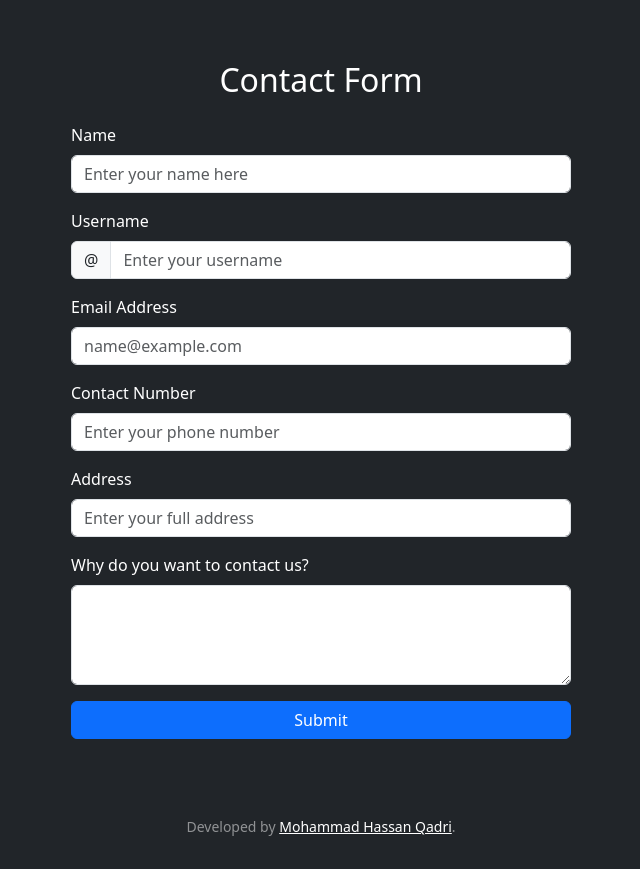
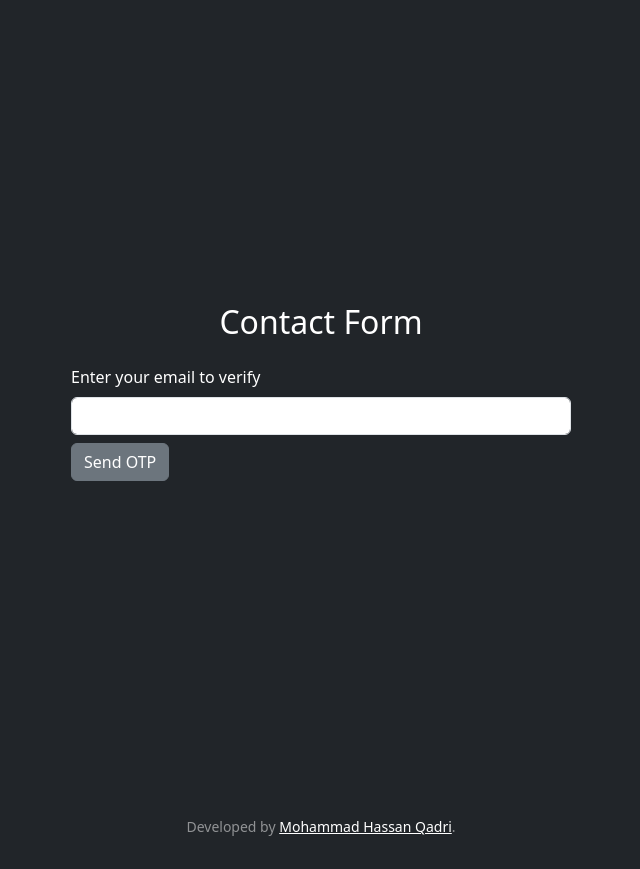
Before and after one commit to hassan-mhrq/AhlusSunnahYouthClub, a Django app: page /contact in a window 1280 px wide. Shown: the part 76-945 px from the top of the page, without its empty margins (319-959 px from the left). Run offline with Django 5.2, Linux system fonts and the light colour scheme.

Commit message:
Added email input and OTP generation in the signup flow

```diff
--- a/home/urls.py
+++ b/home/urls.py
@@ -14,5 +14,8 @@ urlpatterns = [
     path("login/", views.login_view, name = 'login'),
     path("logout/", views.logout_view, name = 'logout'),
     path("contact", views.contact, name = 'contact'),
-
+    path('forgot-password/', views.forgot_password_view, name='forgot_password'),
+    path('query/', views.query_view, name='query'),
+    # path('verify-otp/', views.verify_otp_view, name='verify_otp'),
+    # path('reset-password/', views.reset_password_view, name='reset_password'),
 ]
--- a/home/views.py
+++ b/home/views.py
@@ -6,7 +6,12 @@ from django.contrib import messages
 from django.contrib.auth.models import User
 from django.contrib.auth.forms import UserCreationForm
 from django.contrib.auth import authenticate , login as auth_login, logout as auth_logout
+from django.contrib.auth.hashers import make_password
 from .forms import SignUpForm
+import random
+from django.core.mail import send_mail
+from django.utils import timezone
+from .models import PasswordResetOTP
 
 
 # Create your views here.
@@ -36,20 +41,72 @@ def about(request):
 
 
 def signup(request):
+
+    email_verified = request.session.get('signup_email_verified', False)
+    otp_verified = request.session.get('signup_otp_verified', False)
+    verified_email = request.session.get('signup_verified_email', '')
+
     if request.method == 'POST':
-        form = SignUpForm(request.POST)
-        if form.is_valid():
-            user = form.save(commit=False)
-            user.set_password(form.cleaned_data['password'])  # hash the password
-            user.save()
-            auth_login(request, user)
-            messages.success(request, 'Sign-up successful! You are now logged in.')
-            return redirect('homepage')  # replace with your desired page
-        else:
-            messages.error(request, 'There was an error in your sign-up form.')
-    else:
-        form = SignUpForm()
-    return render(request, 'signup.html', {'form': form})
+        action = request.POST.get('action')
+
+        if action == 'send_otp':
+            email = request.POST.get('email')
+            otp = str(random.randint(100000, 999999))
+            request.session['signup_otp'] = otp
+            request.session['signup_verified_email'] = email
+            request.session['signup_email_verified'] = True
+
+            send_mail(
+                'Your OTP for Signup',
+                f'Your OTP is: {otp}',
+                'smarttvofkitchen@gmail.com',
+                [email],
+                fail_silently=False,
+            )
+            messages.success(request, 'OTP sent to your email.')
+            return redirect('signup')
+
+        elif action == 'verify_otp':
+            entered_otp = request.POST.get('otp')
+            if entered_otp == request.session.get('signup_otp'):
+                request.session['signup_otp_verified'] = True
+                messages.success(request, 'Email verified successfully.')
+            else:
+                messages.error(request, 'Incorrect OTP. Please try again.')
+            return redirect('signup')
+
+        elif action == 'submit_signup' and email_verified and otp_verified:
+            username = request.POST.get('username')
+            phone = request.POST.get('phone')
+            password = request.POST.get('password')
+            confirm_password = request.POST.get('password_confirm')
+
+            if password != confirm_password:
+                messages.error(request, 'Passwords do not match.')
+                return redirect('signup')
+
+            email = verified_email
+            if User.objects.filter(username=username).exists():
+                messages.error(request, 'Username already taken.')
+                return redirect('signup')
+            if User.objects.filter(email=email).exists():
+                messages.error(request, 'Email already registered.')
+                return redirect('signup')
+
+            User.objects.create(
+                username=username,
+                email=email,
+                password=make_password(password),
+            )
+            messages.success(request, 'Account created successfully! You can now log in.')
+            request.session.flush()
+            return redirect('login')
+
+    return render(request, 'signup.html', {
+        'email_verified': email_verified,
+        'otp_verified': otp_verified,
+        'verified_email': verified_email
+    })
 
 
 def login_view(request):
@@ -72,6 +129,8 @@ def login_view(request):
     return render(request, 'login.html')  # If GET request, show login page
 
 
+
+
 def logout_view(request):
     auth_logout(request)  # This logs the user out
     messages.success(request, "You have successfully logged out.")
@@ -79,17 +138,209 @@ def logout_view(request):
 
 
 def contact(request):
-    if request.method=="POST":
-         name = request.POST.get('name')
-         username = request.POST.get('username')
-         email = request.POST.get('email')
-         phone = request.POST.get('phone')
-         address = request.POST.get('address')
-         comment = request.POST.get('comment')
-         contact_input = Contact(name=name, username= username, email=email, contact=phone, address=address, comment=comment , date=datetime.now())
-         contact_input.save()
+    email_verified = request.session.get('email_verified', False)
+    otp_verified = request.session.get('otp_verified', False)
+    verified_email = request.session.get('verified_email', '')
 
-         messages.success(request, "Submitted successfully! We'll contact you shortly.")
-         return redirect('contact')  # reload form and show success message
+    if request.method == 'POST':
+        action = request.POST.get('action')
 
-    return render(request,'contact.html')
+        if action == 'send_otp':
+            email = request.POST.get('email')
+            otp = str(random.randint(100000, 999999))
+
+            request.session['otp'] = otp
+            request.session['verified_email'] = email
+            request.session['email_verified'] = True  # To show OTP input form
+
+            send_mail(
+                'Your AhlusSunnahYouthClub OTP',
+                f'Your OTP is: {otp}',
+                'smarttvofkitchen@gmail.com',  # Replace with your "from" email
+                [email],
+                fail_silently=False,
+            )
+            messages.success(request, 'OTP has been sent to your email.')
+            return redirect('contact')
+
+        elif action == 'verify_otp':
+            user_otp = request.POST.get('otp')
+            if user_otp == request.session.get('otp'):
+                request.session['otp_verified'] = True
+                messages.success(request, 'Email verified successfully.')
+            else:
+                messages.error(request, 'Invalid OTP. Please try again.')
+            return redirect('contact')
+
+        elif action == 'submit_form' and email_verified and otp_verified:
+            # Process form data here
+            name = request.POST.get('name')
+            username = request.POST.get('username')
+            phone = request.POST.get('phone')
+            address = request.POST.get('address')
+            comment = request.POST.get('comment')
+            email = request.POST.get('email')
+
+            # You can save this to a model, send an email, etc.
+            messages.success(request, 'Thank you for contacting us!')
+            # Optionally clear session
+            request.session.flush()
+            return redirect('contact')
+
+    return render(request, 'contact.html', {
+        'email_verified': email_verified,
+        'otp_verified': otp_verified,
+        'verified_email': verified_email
+    })
+
+
+def query_view(request):
+    if request.method == "POST":
+        hadees_number = request.POST.get("hadees_number")
+        line_number = request.POST.get("line_number")
+        query_text = request.POST.get("query_text")
+
+        # You can save this data to a model here if needed
+        # Example: Query.objects.create(...)
+
+        messages.success(request, "Your query has been submitted successfully.")
+        return redirect('query')  # This matches the name you’ll give in urls.py
+
+    return render(request, 'query.html')  # This loads your query.html template
+
+
+
+
+
+
+#Email verification, OTP , reset password
+
+
+# def forgot_password_view(request):
+#     if request.method == 'POST':
+#         email = request.POST.get('email')
+#         send_otp_email(email)
+#         request.session['reset_email'] = email
+#         return redirect('verify_otp')
+#     return render(request, 'forgot_password.html')
+
+
+# def send_otp_email(user_email):
+#     otp = random.randint(100000, 999999)
+#     expiry = timezone.now() + timezone.timedelta(minutes=10)
+
+#     # Save OTP to DB (create PasswordResetOTP model if needed)
+#     PasswordResetOTP.objects.update_or_create(
+#         email=user_email,
+#         defaults={'otp': otp, 'expires_at': expiry}
+#     )
+
+#     send_mail(
+#         subject='Your Password Reset OTP',
+#         message=f'Your OTP is {otp}. It will expire in 10 minutes.',
+#         from_email='noreply@yourdomain.com',
+#         recipient_list=[user_email]
+#     )
+
+
+# def verify_otp_view(request):
+#     if request.method == 'POST':
+#         entered_otp = request.POST.get('otp')
+#         email = request.session.get('reset_email')
+#         record = PasswordResetOTP.objects.get(email=email)
+#         if record.is_valid(entered_otp):
+#             return redirect('reset_password')
+#         else:
+#             messages.error(request, 'Invalid or expired OTP')
+#     return render(request, 'verify_otp.html')
+
+def forgot_password_view(request):
+    step = 'email'
+
+    if request.method == 'POST':
+        if 'email' in request.POST:
+            email = request.POST.get('email')
+            try:
+                user = User.objects.get(email=email)
+                otp = str(random.randint(100000, 999999))
+                expiry = timezone.now() + timezone.timedelta(minutes=10)
+
+                PasswordResetOTP.objects.update_or_create(
+                    email=email,
+                    defaults={'otp': otp, 'expires_at': expiry}
+                )
+
+                send_mail(
+                    'Your OTP for Password Reset',
+                    f'Your OTP is {otp}',
+                    'smarttvofkitchen@gmail.com',
+                    [email],
+                )
+
+                request.session['reset_email'] = email
+                messages.info(request, 'OTP sent to your email.')
+                step = 'otp'
+            except User.DoesNotExist:
+                messages.error(request, 'No user found with that email.')
+
+        elif 'otp' in request.POST:
+            otp = request.POST.get('otp')
+            new_password = request.POST.get('new_password')
+            confirm_password = request.POST.get('confirm_password')
+            email = request.session.get('reset_email')
+
+            if not email:
+                messages.error(request, 'Session expired. Try again.')
+                return redirect('forgot_password')
+
+            try:
+                record = PasswordResetOTP.objects.get(email=email)
+                if record.otp == otp and timezone.now() < record.expires_at:
+                    if new_password != confirm_password:
+                        messages.error(request, 'Passwords do not match.')
+                        step = 'otp'
+                    else:
+                        user = User.objects.get(email=email)
+                        user.set_password(new_password)
+                        user.save()
+                        record.delete()
+                        messages.success(request, 'Password has been reset. You can now log in.')
+                        return redirect('login')
+                else:
+                    messages.error(request, 'Invalid or expired OTP.')
+                    step = 'otp'
+            except PasswordResetOTP.DoesNotExist:
+                messages.error(request, 'OTP not found. Try again.')
+                step = 'email'
+
+        elif 'otp' in request.POST or request.POST.get('action') == 'resend':
+            email = request.session.get('reset_email')
+
+            if not email:
+                 messages.error(request, 'Session expired. Try again.')
+                 return redirect('forgot_password')
+
+            # Handle resend OTP
+            if request.POST.get('action') == 'resend':
+                otp = str(random.randint(100000, 999999))
+                expiry = timezone.now() + timezone.timedelta(minutes=10)
+
+                PasswordResetOTP.objects.update_or_create(
+                    email=email,
+                    defaults={'otp': otp, 'expires_at': expiry}
+                )
+
+                send_mail(
+                    'Your New OTP for Password Reset',
+                    f'Your new OTP is {otp}',
+                    'noreply@yourdomain.com',
+                    [email],
+                )
+
+                messages.info(request, 'A new OTP has been sent to your email.')
+                step = 'otp'
+
+    else:
+        request.session.pop('reset_email', None)
+
+    return render(request, 'forgot_password.html', {'step': step})
--- a/templates/contact.html
+++ b/templates/contact.html
@@ -1,69 +1,70 @@
 {% extends "base.html" %}
 {% load static %}
 
-{% block title %}ContactUs- AhlusSunnahYouthClub{% endblock title %}
+{% block title %}Contact Us - AhlusSunnahYouthClub{% endblock title %}
 
 {% block body %}
+<div class="d-flex justify-content-center align-items-center" style="min-height: 100vh;">
+    <form method="POST" action="{% url 'contact' %}" class="w-100" style="max-width: 500px;">
+        {% csrf_token %}
+        <h2 class="text-center mb-4">Contact Form</h2>
 
-
-
-
-{% if messages %}
-{% for message in messages %}
-<div class="alert alert-warning alert-dismissible fade show" role="alert">
-    <strong>Submitted successfully!</strong> We'll contact you shortly.
-    <button type="button" class="btn-close" data-bs-dismiss="alert" aria-label="Close"></button>
+        {% if not email_verified %}
+            <div class="mb-3">
+                <label for="email" class="form-label">Enter your email to verify</label>
+                <input type="email" class="form-control" name="email" required>
+                <button type="submit" name="action" value="send_otp" class="btn btn-secondary mt-2">Send OTP</button>
             </div>
-{% endfor %}
-{% endif %}
-<div class="d-flex justify-content-center align-items-center" style="min-height: 100vh;">
-    <form method="POST" action="/contact/" class="w-100" style="max-width: 500px;">
-        {% csrf_token %}
-
-        <h2 class="text-center mb-4">Contact Form</h2>
+        {% elif not otp_verified %}
+            <div class="mb-3">
+                <label for="otp" class="form-label">Enter the OTP sent to your email</label>
+                <input type="text" class="form-control" name="otp" maxlength="6" required>
+                <button type="submit" name="action" value="verify_otp" class="btn btn-secondary mt-2">Verify OTP</button>
+            </div>
+        {% else %}
+            <!-- Email & OTP are verified: Show full form -->
+            <input type="hidden" name="email" value="{{ verified_email }}">
 
             <div class="mb-3">
                 <label for="name" class="form-label">Name</label>
-            <input type="text" class="form-control" id="name" name="name" placeholder="Enter your name here">
+                <input type="text" class="form-control" name="name" required>
             </div>
 
             <div class="mb-3">
                 <label for="username" class="form-label">Username</label>
                 <div class="input-group">
-                <span class="input-group-text" id="addon-wrapping">@</span>
-                <input type="text" class="form-control" id="username" name="username" placeholder="Enter your username"
-                    aria-describedby="addon-wrapping">
+                    <span class="input-group-text">@</span>
+                    <input type="text" class="form-control" name="username" required>
                 </div>
             </div>
 
             <div class="mb-3">
-            <label for="email" class="form-label">Email Address</label>
-            <input type="email" class="form-control" id="email" name="email" placeholder="name@example.com">
-        </div>
-
-        <div class="mb-3">
-            <label for="contactNumber" class="form-label">Contact Number</label>
-            <input type="tel" class="form-control" id="phone" name="phone" placeholder="Enter your phone number">
+                <label for="phone" class="form-label">Contact Number</label>
+                <input type="tel" class="form-control" name="phone" required>
             </div>
 
             <div class="mb-3">
                 <label for="address" class="form-label">Address</label>
-            <input type="text" class="form-control" id="address" name="address" placeholder="Enter your full address">
+                <input type="text" class="form-control" name="address" required>
             </div>
 
             <div class="mb-3">
-            <label for="floatingTextarea2" class="form-label">Why do you want to contact us?</label>
-            <div class="form-floating">
-                <textarea class="form-control" placeholder="Leave a comment here" id="comment" name="comment"
-                    style="height: 100px"></textarea>
-                <label for="floatingTextarea2">Briefly describe your reason</label>
-            </div>
+                <label for="comment" class="form-label">Why do you want to contact us?</label>
+                <textarea class="form-control" name="comment" style="height: 100px" required></textarea>
             </div>
 
             <div class="d-grid">
-            <button type="submit" class="btn btn-primary btn-block">Submit</button>
+                <button type="submit" name="action" value="submit_form" class="btn btn-primary">Submit</button>
             </div>
+        {% endif %}
+
+        {% if messages %}
+        <div class="mt-3">
+            {% for message in messages %}
+                <div class="alert alert-info">{{ message }}</div>
+            {% endfor %}
+        </div>
+        {% endif %}
     </form>
 </div>
-
-{% endblock body %}
+{% endblock %}
--- a/templates/homepage.html
+++ b/templates/homepage.html
@@ -110,7 +110,7 @@
                         on the Sunnah. Follow our journey as we spread the light of Deen across generations — visually
                         vibrant, spiritually uplifting.
                     </p>
-                    <a href="" https://www.instagram.com/ahlussunnah_youthclub?igsh=MThmcWU0Y2w5Nnp3cg==""
+                    <a href="https://www.instagram.com/ahlussunnah_youthclub?igsh=MThmcWU0Y2w5Nnp3cg=="
                         class="btn btn-outline-light">Follow on Instagram</a>
                 </div>
             </div>
--- /dev/null
+++ b/testuser.txt
@@ -0,0 +1,4 @@
+username testuser2
+email - hassan.ald2000@gmail.com
+password - process*123#
+phone - 7651856812
```
Also changed, not shown: AYC/settings.py (+11 -1 lines), home/models.py (+11 -0 lines), templates/forgot_password.html (added, +47 -0 lines), templates/login.html (+11 -6 lines), templates/query.html (+11 -0 lines), templates/signup.html (+34 -40 lines), db.sqlite3, home/migrations/0002_passwordresetotp.py (added), 1 other file. Lines whose indentation alone changed are shown as unchanged.
